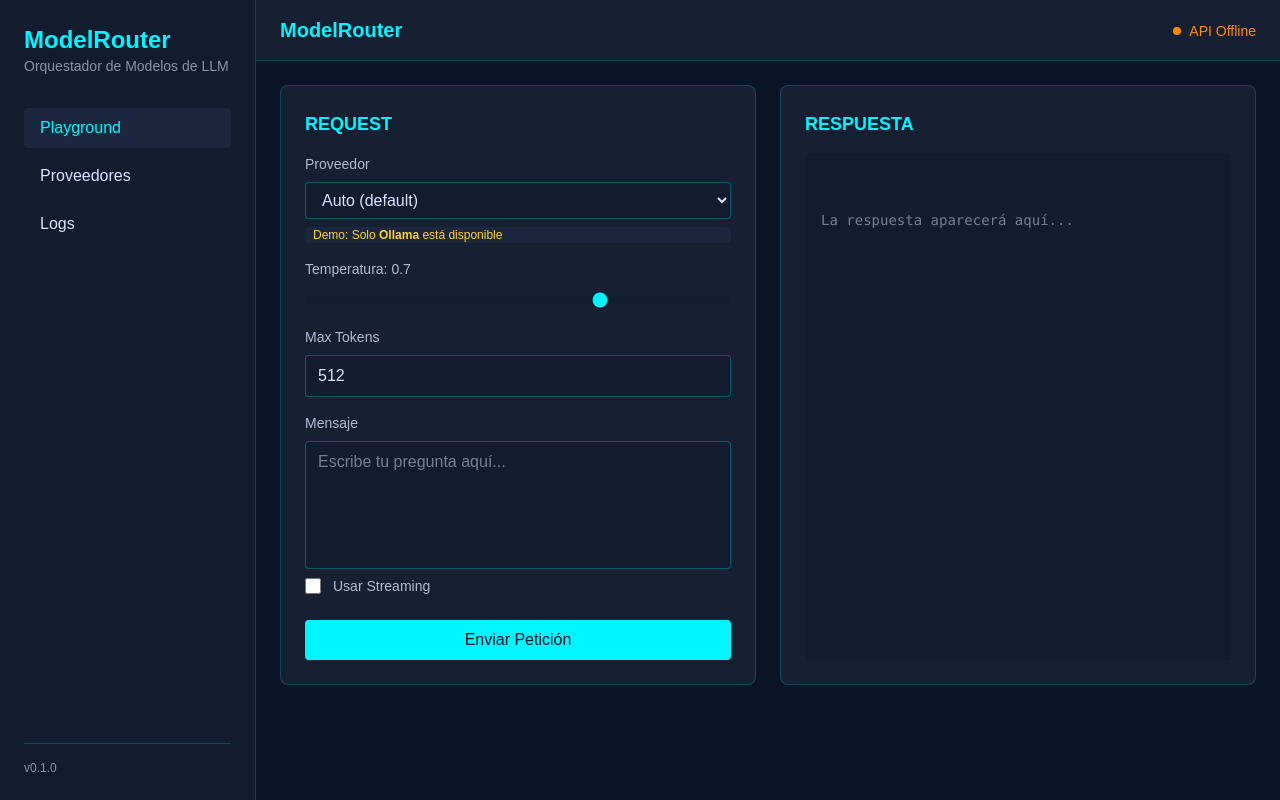
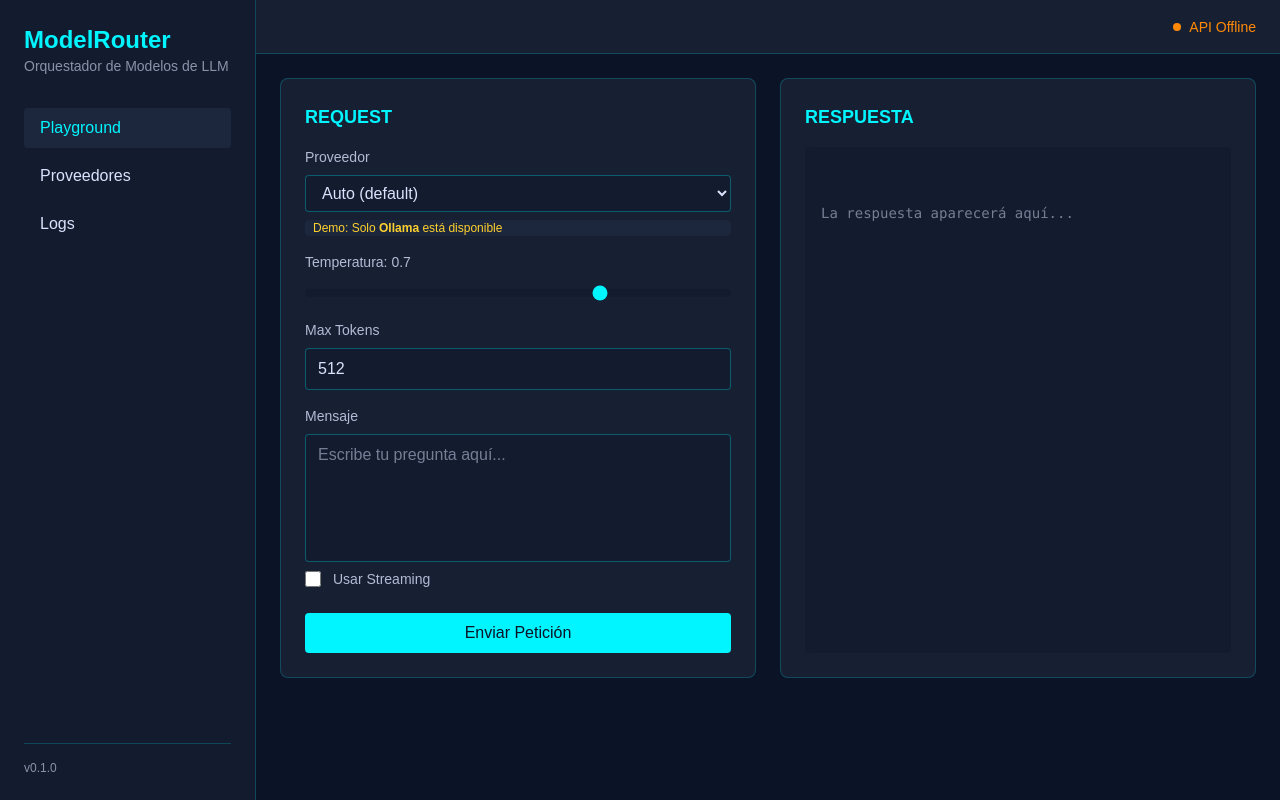
Before and after one commit to HC-ONLINE/ModelRouter, an Astro site in the folder ui/: page / in a window 1280 px wide. Built offline with nearby package versions, Linux system fonts and the light colour scheme; Astro itself is replaced by a stand-in of ours; no server answers.

Commit message:
elimina nombre duplicado

```diff
--- a/ui/src/layouts/MainLayout.astro
+++ b/ui/src/layouts/MainLayout.astro
@@ -57,12 +57,9 @@ const { title = "ModelRouter" } = Astro.props;
       <div class="flex-1 flex flex-col overflow-hidden">
         <!-- Header -->
         <header class="bg-[#171f33] border-b border-[#00f5ff]/20 px-6 py-4">
-          <div class="flex items-center justify-between">
-            <h2 class="text-xl font-bold text-[#00f5ff]">ModelRouter</h2>
-            <div class="flex gap-4 items-center">
-              <div id="healthBadge" class="text-sm text-[#dae2fd]/60">
-                Verificando...
-              </div>
+          <div class="flex items-center justify-end gap-4">
+            <div id="healthBadge" class="text-sm text-[#dae2fd]/60">
+              Verificando...
             </div>
           </div>
         </header>
```
